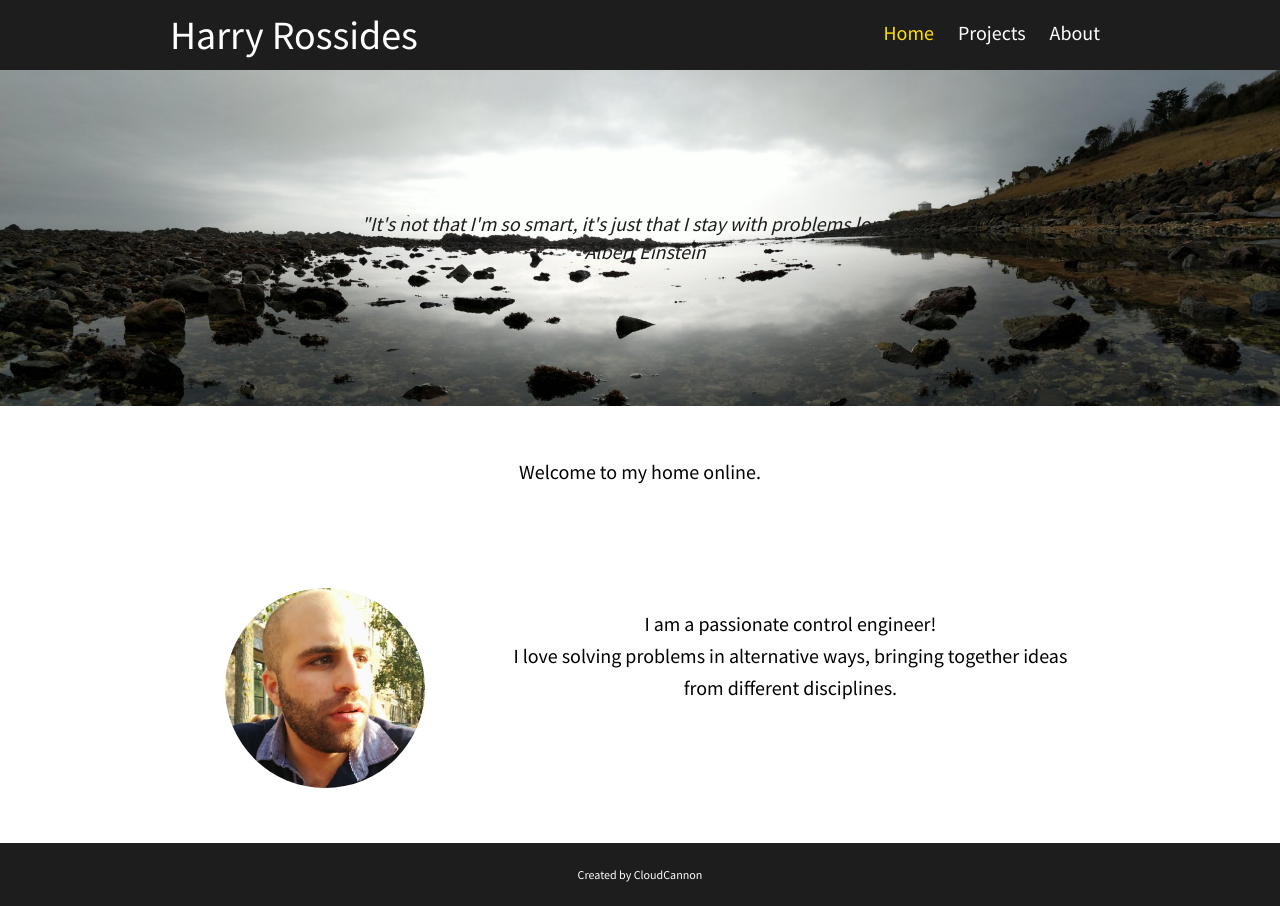
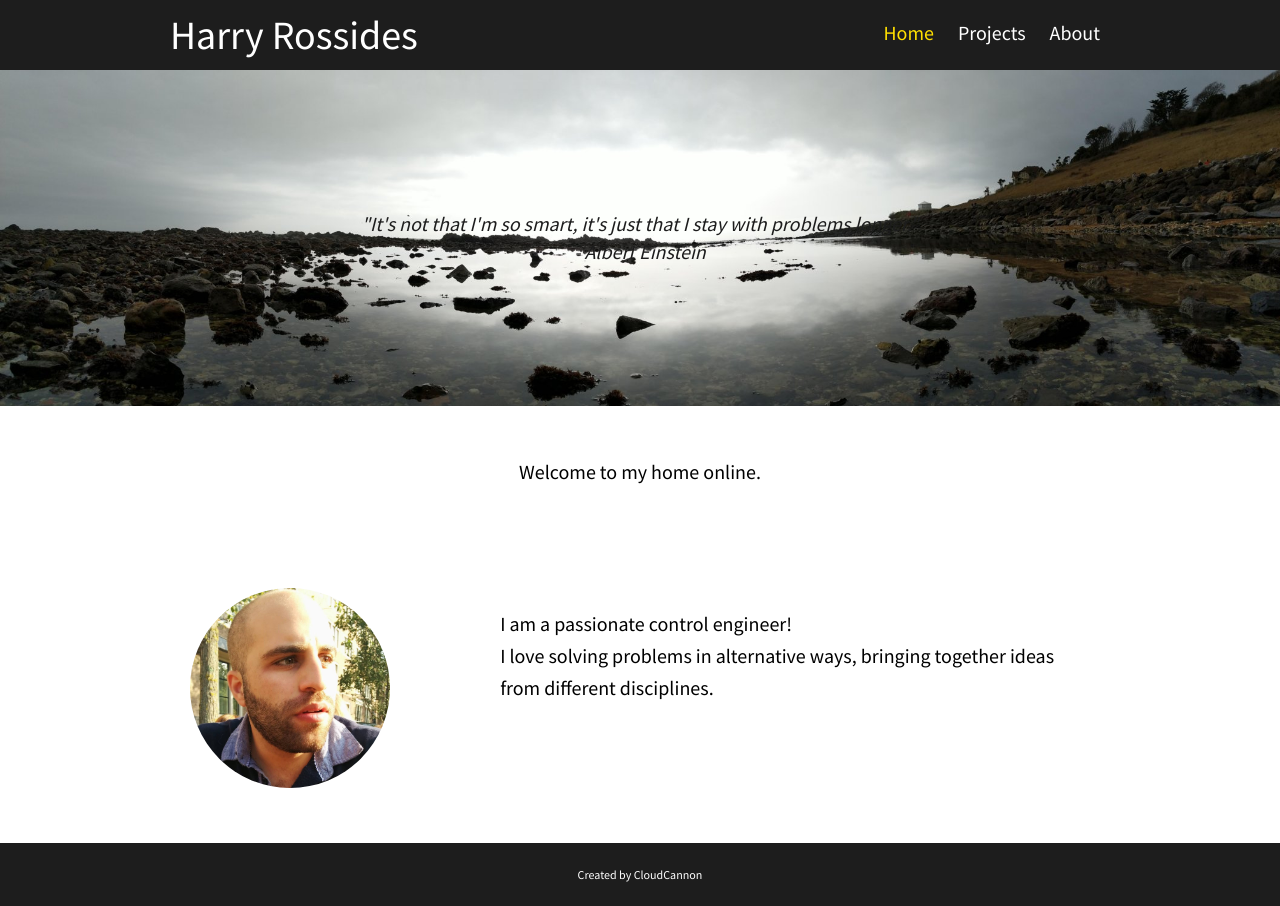
Before and after one commit to HarryRos/HarryRos.github.io, a Jekyll site: the page built from index.html, in a window 1280 px wide. Built offline with Jekyll 4.4.1, drawn with Linux system fonts in a browser that asks for light colours.

Commit message:
Img alignment fix

```diff
--- a/css/style.css
+++ b/css/style.css
@@ -145,10 +145,16 @@ p.sub-text {
 	text-align: center;
 }
 
+.column.one_third {
+	width: 33%;
+	padding-left: 20px;
+	padding-right: 20px;
+}
+
 .column.two_thirds {
 	width: 66%;
-	padding: 0 20px;
-	text-align: center;
+	padding-left: 20px;
+	padding-right: 20px;
 }
 
 .column.half {
--- a/index.html
+++ b/index.html
@@ -16,7 +16,7 @@ navigation_weight: 1
 
 <div class="container">
 	<div class="columns spacing">
-		<div class="column third">
+		<div class="column one_third">
 			<img class="rounded" src="/images/Charalambos_Rossides.jpg" width="200" alt="Charalambos Rossides">
 		</div>
 		<div class="column two_thirds">
```
